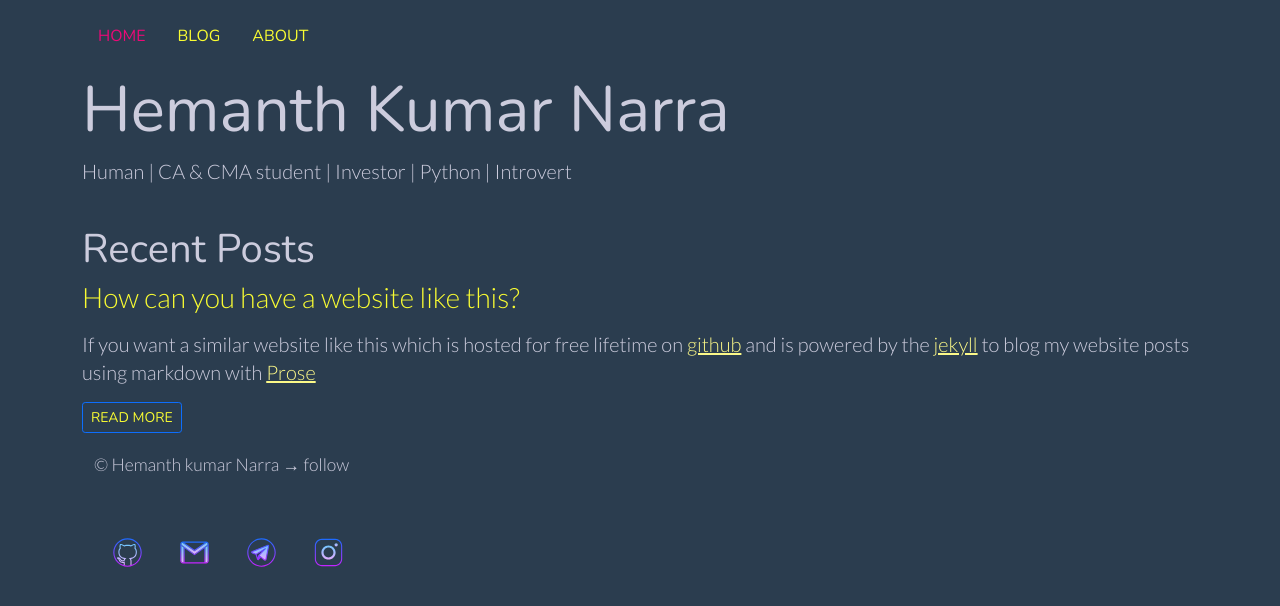
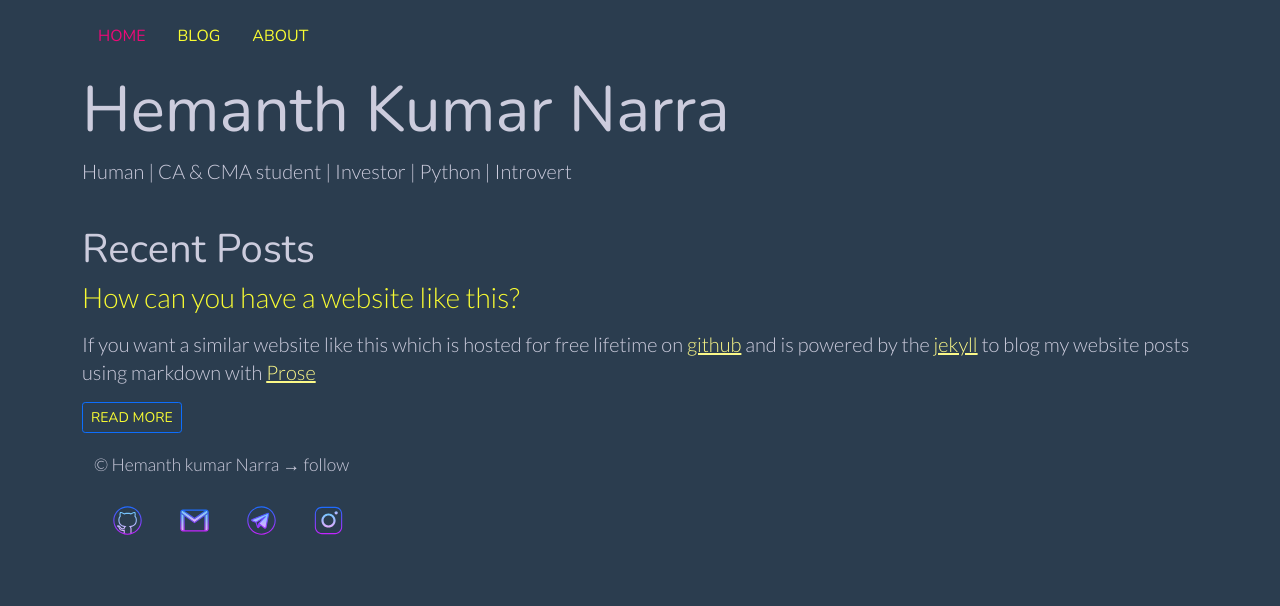
Before and after one commit to hemanthnarra/hemanthnarra.github.io, a Jekyll site: the page built from index.html, in a window 1280 px wide. Shown: the top 606 px of the page. Built offline with Jekyll 4.4.1, drawn with Linux system fonts in a browser that asks for light colours.

Commit message:
Update footer.html

```diff
--- a/_includes/footer.html
+++ b/_includes/footer.html
@@ -1,7 +1,7 @@
 <div class="container">
     <div class="footer">
         <p><small> &#169; Hemanth kumar Narra &#8594; follow </small></p>
-         <ul class="nav my-5">
+         <ul class="nav">
             <li class="nav-item"><a class="nav-link" target="_blank" href="https://github.com/hemanthnarra"> <img src="/icons8-github.svg"></a></li>
             <li class="nav-item"><a class="nav-link" target="_blank" href="mailto:hemanthkumarsuma799@gmail.com"> <img src="/icons8-gmail.svg"></a></li>
             <li class="nav-item"><a class="nav-link" target="_blank" href="https://telegram.dog/hemanthkumarnarra"> <img src="/icons8-telegram-app.svg"></a></li>
```
